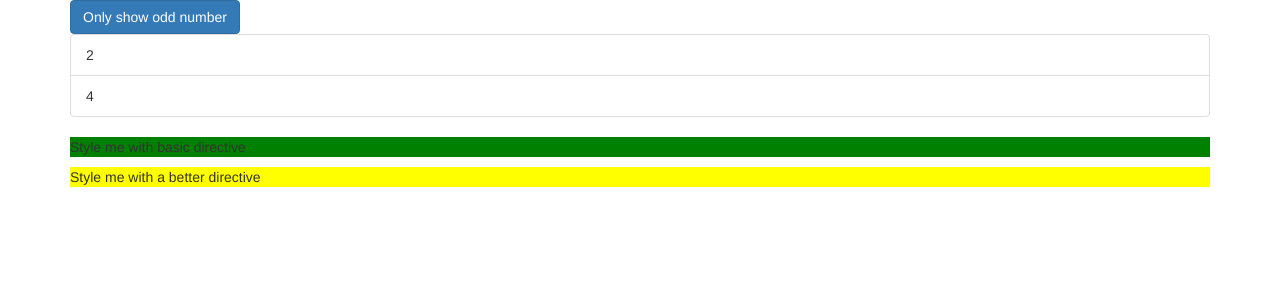
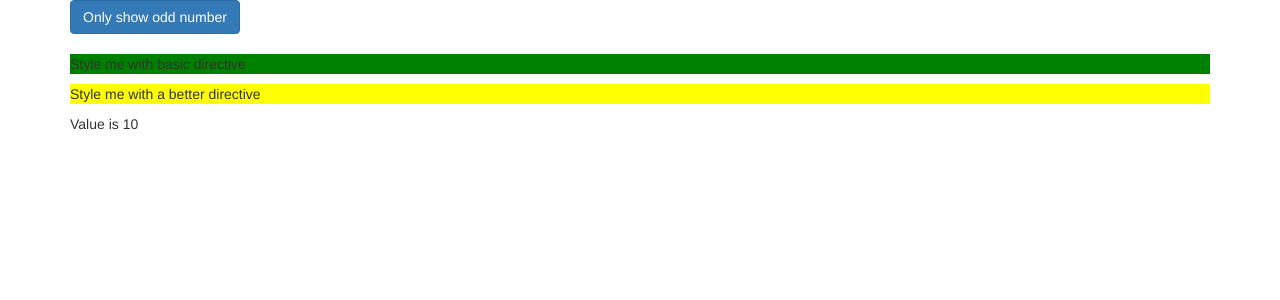
Before and after one commit to sammyl720/the-complete-guide-to-angular-2, an Angular app: page / in a window 1280 px wide. Shown: the top 300 px of the page. Built offline with nearby package versions, Linux system fonts and the light colour scheme.

Commit message:
complete section-7

```diff
--- a/src/app/app.component.html
+++ b/src/app/app.component.html
@@ -7,25 +7,36 @@
             <br>
             <ul class="list-group">
                 <div *ngIf="onlyOdd">
-                    <li
-                        class="list-group-item"
-                        [ngClass]="{odd: odd % 2 !== 0 }"
-                        [ngStyle]="{ backgroundColor: odd % 2 !== 0 ? 'yellow' : 'transparent'}"
-                        *ngFor="let odd of oddNumbers">
+                    <li class="list-group-item" [ngClass]="{odd: odd % 2 !== 0 }" [ngStyle]="{ backgroundColor: odd % 2 !== 0 ? 'yellow' : 'transparent'}" *ngFor="let odd of oddNumbers">
                         {{ odd }}
                     </li>
                 </div>
-                <div *ngIf="!onlyOdd">
-                    <li
-                        class="list-group-item"
-                        *ngFor="let even of evenNumbers"
-                        [ngStyle]="{ backgroundColor: even % 2 !==0 ? 'yellow' : 'transparent'}"  [ngClass]="{odd: even % 2 !== 0}">
+                <!-- <div *ngIf="!onlyOdd">
+                    <li class="list-group-item" *ngFor="let even of evenNumbers" [ngStyle]="{ backgroundColor: even % 2 !==0 ? 'yellow' : 'transparent'}" [ngClass]="{odd: even % 2 !== 0}">
+                        {{ even }}
+                    </li>
+                </div>
+                <ng-template [ngIf]="!onlyOdd">
+                    <div>
+                        <li class="list-group-item" *ngFor="let even of evenNumbers" [ngStyle]="{ backgroundColor: even % 2 !==0 ? 'yellow' : 'transparent'}" [ngClass]="{odd: even % 2 !== 0}">
+                            {{ even }}
+                        </li>
+                    </div>
+                </ng-template> -->
+                <div *appUnles="onlyOdd">
+                    <li class="list-group-item" *ngFor="let even of evenNumbers" [ngStyle]="{ backgroundColor: even % 2 !==0 ? 'yellow' : 'transparent'}" [ngClass]="{odd: even % 2 !== 0}">
                         {{ even }}
                     </li>
                 </div>
             </ul>
             <p appBasicHighlight>Style me with basic directive</p>
-            <p [appBetterHighlight]="'red'" defaultColor="yellow" >Style me with a better directive</p>
+            <p [appBetterHighlight]="'orange'" defaultColor="yellow">Style me with a better directive</p>
+            <div [ngSwitch]="count">
+                <p *ngSwitchCase="5">Value is 5</p>
+                <p *ngSwitchCase="10">Value is 10</p>
+                <p *ngSwitchCase="100">Value is 100</p>
+                <p *ngSwitchDefault>Value is default</p>
+            </div>
         </div>
     </div>
 </div>
--- a/src/app/app.component.ts
+++ b/src/app/app.component.ts
@@ -6,8 +6,8 @@
   styleUrls: ['./app.component.css']
 })
 export class AppComponent {
-  // numbers = [1,2,3,4,5]
   oddNumbers = [1,3,5]
-  evenNumbers = [2,4]
+  evenNumbers = [2,4,6]
   onlyOdd = false
+  count = 10
 }
--- a/src/app/app.module.ts
+++ b/src/app/app.module.ts
@@ -11,7 +11,8 @@
 import { ShoppingListComponent } from './shopping-list/shopping-list.component';
 import { ShoppingEditComponent } from './shopping-list/shopping-edit/shopping-edit.component';
 import { BasicHighlightDirective } from './basic-highlight/basic-highlight.directive';
-import { BetterHighlightDirective } from './better-highlight/better-highlight.directive'
+import { BetterHighlightDirective } from './better-highlight/better-highlight.directive';
+import { UnlesDirective } from './unles.directive'
 
 @NgModule({
   declarations: [
@@ -24,7 +25,8 @@
     ShoppingListComponent,
     ShoppingEditComponent,
     BasicHighlightDirective,
-    BetterHighlightDirective
+    BetterHighlightDirective,
+    UnlesDirective
   ],
   imports: [
     BrowserModule,
--- /dev/null
+++ b/src/app/unles.directive.ts
@@ -0,0 +1,16 @@
+import { Directive, Input, TemplateRef, ViewContainerRef } from '@angular/core';
+
+@Directive({
+  selector: '[appUnles]'
+})
+export class UnlesDirective {
+  @Input() set appUnles(condition: boolean) {
+    if(condition){
+      this.vcRef.createEmbeddedView(this.templateRef)
+    } else {
+      this.vcRef.clear()
+    }
+  }
+  constructor(private templateRef: TemplateRef<any>, private vcRef: ViewContainerRef) { }
+
+}
```
